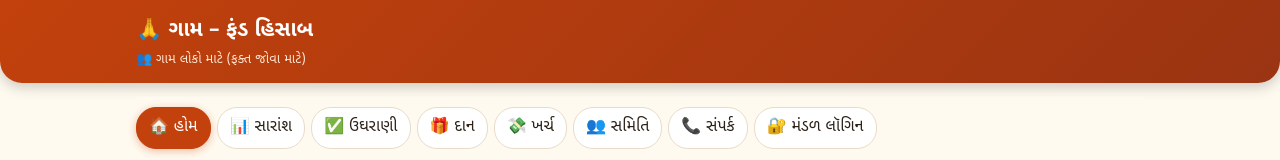
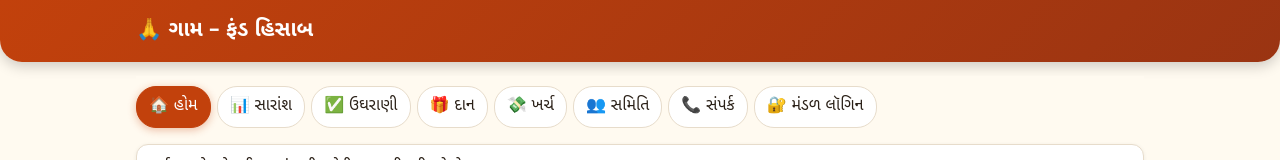
Before and after one commit to slbuchiya/gaamhisab, a React (Vite) app in the folder frontend/: page / in a window 1280 px wide. Shown: the top 160 px of the page. Built offline with nearby package versions, Linux system fonts and the light colour scheme; no server answers.

Commit message:
changes 10/10/26

```diff
--- a/frontend/src/App.jsx
+++ b/frontend/src/App.jsx
@@ -75,7 +75,6 @@ export default function App() {
         <header>
           <div className="w" style={{ padding: 0 }}>
             <h1>🙏 {S.set.gaam || "ગામ"} – {S.set.mandal || "ફંડ હિસાબ"}</h1>
-            <div className="mu">{admin ? "👤 મંડળ (પ્રમુખ/ખજાનચી) વિભાગ" : "👥 ગામ લોકો માટે (ફક્ત જોવા માટે)"}</div>
           </div>
         </header>
         <main className="w content-wrap">
```
